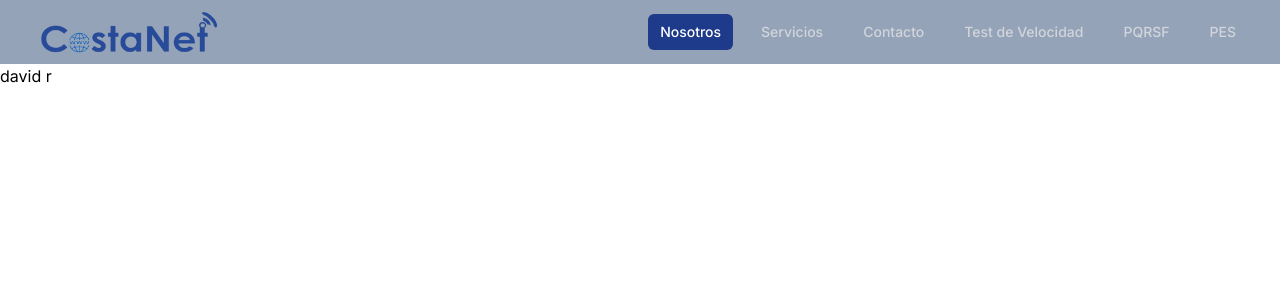
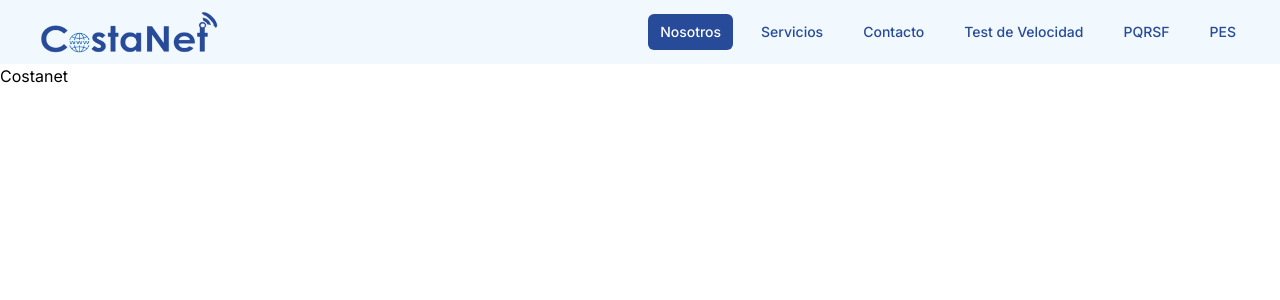
Before and after one commit to labs-company/costanet, a Next.js app: page / in a window 1280 px wide. Shown: the top 300 px of the page. Built offline with nearby package versions, Linux system fonts and the light colour scheme.

Commit message:
Se implementan los colores principales (#12)

```diff
--- a/app/layout.tsx
+++ b/app/layout.tsx
@@ -1,22 +1,25 @@
-import './globals.css'
-import type { Metadata } from 'next'
-import { Inter } from 'next/font/google'
-
-const inter = Inter({ subsets: ['latin'] })
+import "./globals.css";
+import type { Metadata } from "next";
+import { Inter } from "next/font/google";
+import Navbar from "@/components/Navbar";
+const inter = Inter({ subsets: ["latin"] });
 
 export const metadata: Metadata = {
-  title: 'Create Next App',
-  description: 'Generated by create next app',
-}
+  title: "Create Next App",
+  description: "Generated by create next app",
+};
 
 export default function RootLayout({
   children,
 }: {
-  children: React.ReactNode
+  children: React.ReactNode;
 }) {
   return (
     <html lang="en">
-      <body className={inter.className}>{children}</body>
+      <body className={inter.className}>
+        <Navbar />
+        {children}
+      </body>
     </html>
-  )
+  );
 }
--- a/app/page.tsx
+++ b/app/page.tsx
@@ -1,11 +1,7 @@
-import  Navbar from "@/components/Navbar";
-
 export default function Home() {
   return (
     <>
-      <Navbar />
-      <h1>david r</h1>
-      <button></button>
+      <h1>Costanet</h1>
     </>
   );
 }
--- a/components/Navbar.tsx
+++ b/components/Navbar.tsx
@@ -1,26 +1,27 @@
-"use client"
+"use client";
 
-import logo_cn from "@/public/costanet_desktop.png"
-import Image from "next/image"
-import { Disclosure } from '@headlessui/react'
-import { Bars3Icon, XMarkIcon } from '@heroicons/react/24/outline'
+import Image from "next/image";
+import Link from "next/link";
+import logo_cn from "@/public/costanet_desktop.png";
+import { Disclosure } from "@headlessui/react";
+import { Bars3Icon, XMarkIcon } from "@heroicons/react/24/outline";
 
 const navigation = [
-  { name: 'Nosotros', href: '#', current: true },
-  { name: 'Servicios', href: '#', current: false },
-  { name: 'Contacto', href: '#', current: false },
-  { name: 'Test de Velocidad', href: '#', current: false },
-  { name: 'PQRSF', href: '#', current: false },
-  { name: 'PES', href: '#', current: false },
-]
+  { name: "Nosotros", href: "#", current: true },
+  { name: "Servicios", href: "#", current: false },
+  { name: "Contacto", href: "#", current: false },
+  { name: "Test de Velocidad", href: "#", current: false },
+  { name: "PQRSF", href: "#", current: false },
+  { name: "PES", href: "#", current: false },
+];
 
 function classNames(...classes: string[]) {
-  return classes.filter(Boolean).join(' ')
+  return classes.filter(Boolean).join(" ");
 }
 
 export default function Navbar() {
   return (
-    <Disclosure as="nav" className="bg-slate-400">
+    <Disclosure as="nav" className="bg-navbar">
       {({ open }) => (
         <>
           <div className="mx-auto max-w-7xl px-2 sm:px-6 lg:px-8">
@@ -38,34 +39,41 @@ export default function Navbar() {
               </div>
               <div className="flex flex-1 items-center justify-center sm:items-center sm:justify-between">
                 <div className="flex flex-shrink-0 items-center">
-
-                  <Image src={logo_cn} alt="costanet" className="block h-12 w-auto lg:hidden"/>
-                  <Image src={logo_cn} alt="costanet" className="hidden h-12 w-auto lg:block"/>
+                  <Image
+                    src={logo_cn}
+                    alt="costanet"
+                    className="block h-12 w-auto lg:hidden"
+                  />
+                  <Image
+                    src={logo_cn}
+                    alt="costanet"
+                    className="hidden h-12 w-auto lg:block"
+                  />
                 </div>
                 <div className="hidden sm:ml-6 sm:block">
                   <div className="flex space-x-4">
                     {navigation.map((item) => (
-                      <a
+                      <Link
                         key={item.name}
                         href={item.href}
                         className={classNames(
-                          item.current ? 'bg-blue-900 text-white' : 'text-gray-300 hover:bg-gray-700 hover:text-white',
-                          'rounded-md px-3 py-2 text-sm font-medium'
+                          item.current
+                            ? "bg-letter text-white"
+                            : "text-letter hover:bg-letter hover:text-white",
+                          "rounded-md px-3 py-2 text-sm font-medium"
                         )}
-                        aria-current={item.current ? 'page' : undefined}
+                        aria-current={item.current ? "page" : undefined}
                       >
                         {item.name}
-                      </a>
+                      </Link>
                     ))}
                   </div>
                 </div>
               </div>
-
             </div>
           </div>
-
         </>
       )}
     </Disclosure>
-  )
+  );
 }
--- a/tailwind.config.js
+++ b/tailwind.config.js
@@ -1,18 +1,24 @@
 /** @type {import('tailwindcss').Config} */
 module.exports = {
   content: [
-    './pages/**/*.{js,ts,jsx,tsx,mdx}',
-    './components/**/*.{js,ts,jsx,tsx,mdx}',
-    './app/**/*.{js,ts,jsx,tsx,mdx}',
+    "./pages/**/*.{js,ts,jsx,tsx,mdx}",
+    "./components/**/*.{js,ts,jsx,tsx,mdx}",
+    "./app/**/*.{js,ts,jsx,tsx,mdx}",
   ],
   theme: {
     extend: {
       backgroundImage: {
-        'gradient-radial': 'radial-gradient(var(--tw-gradient-stops))',
-        'gradient-conic':
-          'conic-gradient(from 180deg at 50% 50%, var(--tw-gradient-stops))',
+        "gradient-radial": "radial-gradient(var(--tw-gradient-stops))",
+        "gradient-conic":
+          "conic-gradient(from 180deg at 50% 50%, var(--tw-gradient-stops))",
       },
+    },
+    colors: {
+      navbar: "#F1F9FE",
+      letter: "#274A99",
+      white: "#FFFFFF",
+      black: "#000000",
     },
   },
   plugins: [],
-}
+};
```
